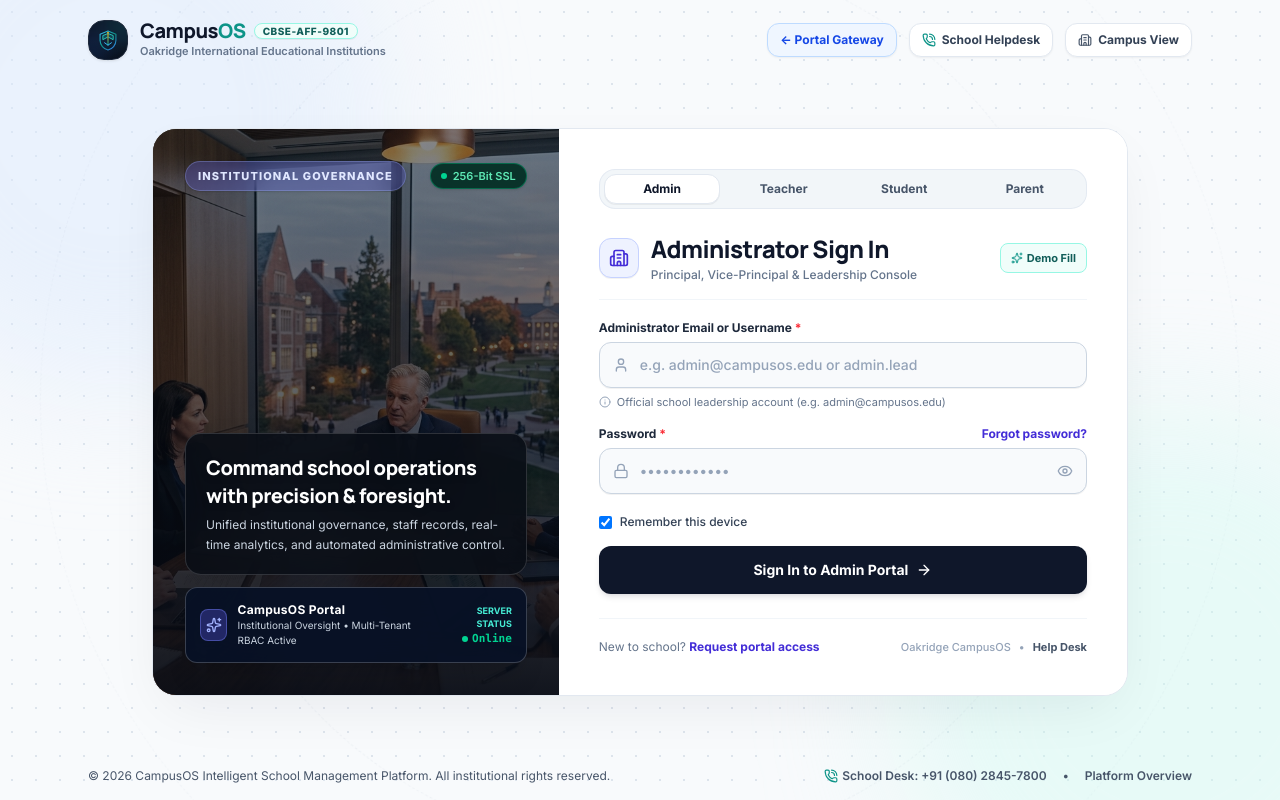
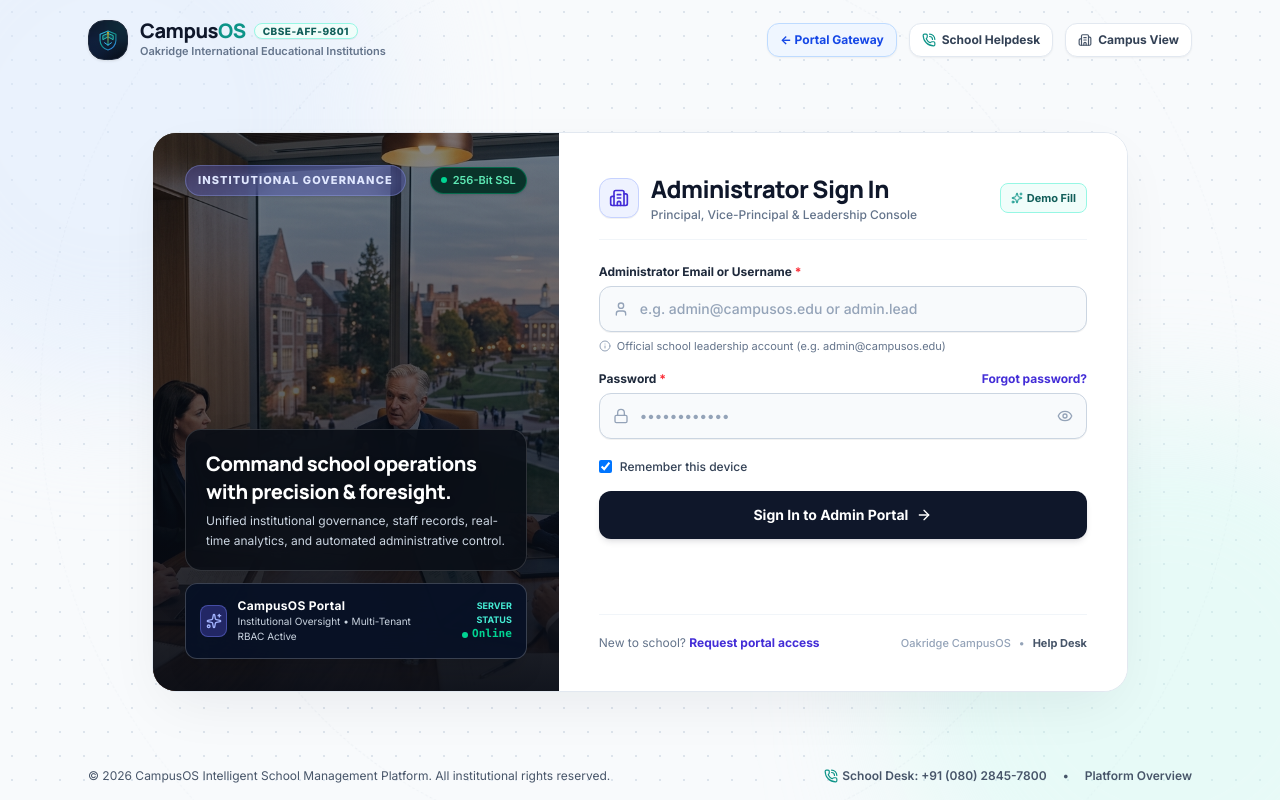
Before and after one commit to kishore-23MIC0100/campusos, a React (Vite) app in the folder client/: page /admin/login in a window 1280 px wide. Built offline with nearby package versions, Linux system fonts and the light colour scheme.

Commit message:
feat(auth): remove role switcher tabs from dedicated login page

```diff
--- a/client/src/pages/auth/DedicatedLogin.tsx
+++ b/client/src/pages/auth/DedicatedLogin.tsx
@@ -445,35 +445,8 @@ export const DedicatedLogin: React.FC<{ initialRole?: PortalRole }> = ({ initial
           {/* RIGHT COLUMN: Clean, Focused Sign-In Form */}
           <div className="lg:col-span-7 bg-white text-slate-900 p-7 sm:p-10 flex flex-col justify-between">
             <div>
-              {/* Role Switcher Tabs */}
-              <div className="flex items-center gap-1.5 p-1 bg-slate-100/90 rounded-2xl mb-6 border border-slate-200/80">
-                {(['admin', 'teacher', 'student', 'parent'] as PortalRole[]).map((r) => {
-                  const isActive = currentRole === r;
-                  const labels: Record<PortalRole, string> = {
-                    admin: 'Admin',
-                    teacher: 'Teacher',
-                    student: 'Student',
-                    parent: 'Parent',
-                  };
-                  return (
-                    <button
-                      key={r}
-                      type="button"
-                      onClick={() => navigate(ROLE_CONFIGS[r].portalPath)}
-                      className={`flex-1 py-1.5 text-xs font-bold rounded-xl transition-all cursor-pointer ${
-                        isActive
-                          ? 'bg-white text-slate-900 shadow-2xs border border-slate-200'
-                          : 'text-slate-600 hover:text-slate-900 hover:bg-white/50'
-                      }`}
-                    >
-                      {labels[r]}
-                    </button>
-                  );
-                })}
-              </div>
-
               {/* Institutional Role Header */}
-              <div className="mb-5 pb-4 border-b border-slate-100 flex items-center justify-between gap-3">
+              <div className="mb-6 pb-4 border-b border-slate-100 flex items-center justify-between gap-3">
                 <div className="flex items-center gap-3">
                   <div className={`w-10 h-10 rounded-xl flex items-center justify-center shadow-2xs flex-shrink-0 ${config.iconBg}`}>
                     {config.roleIcon}
```
